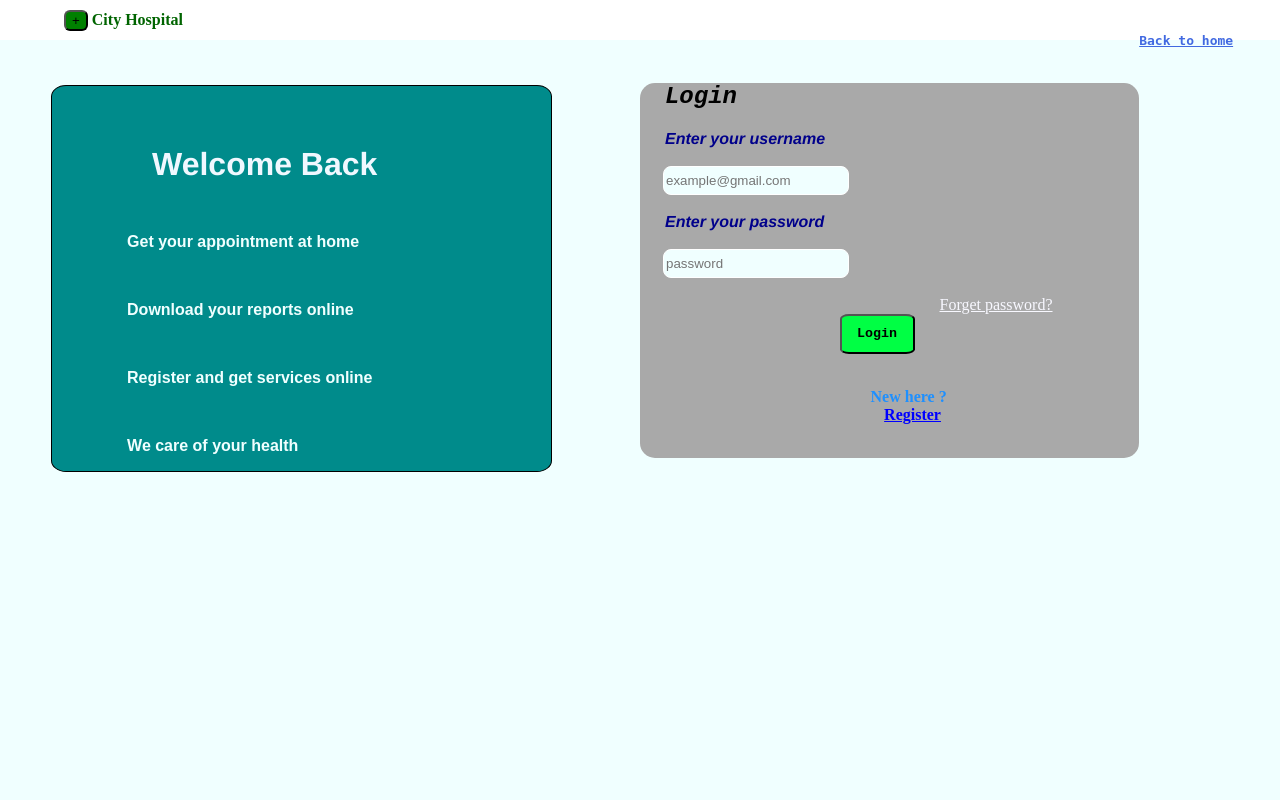
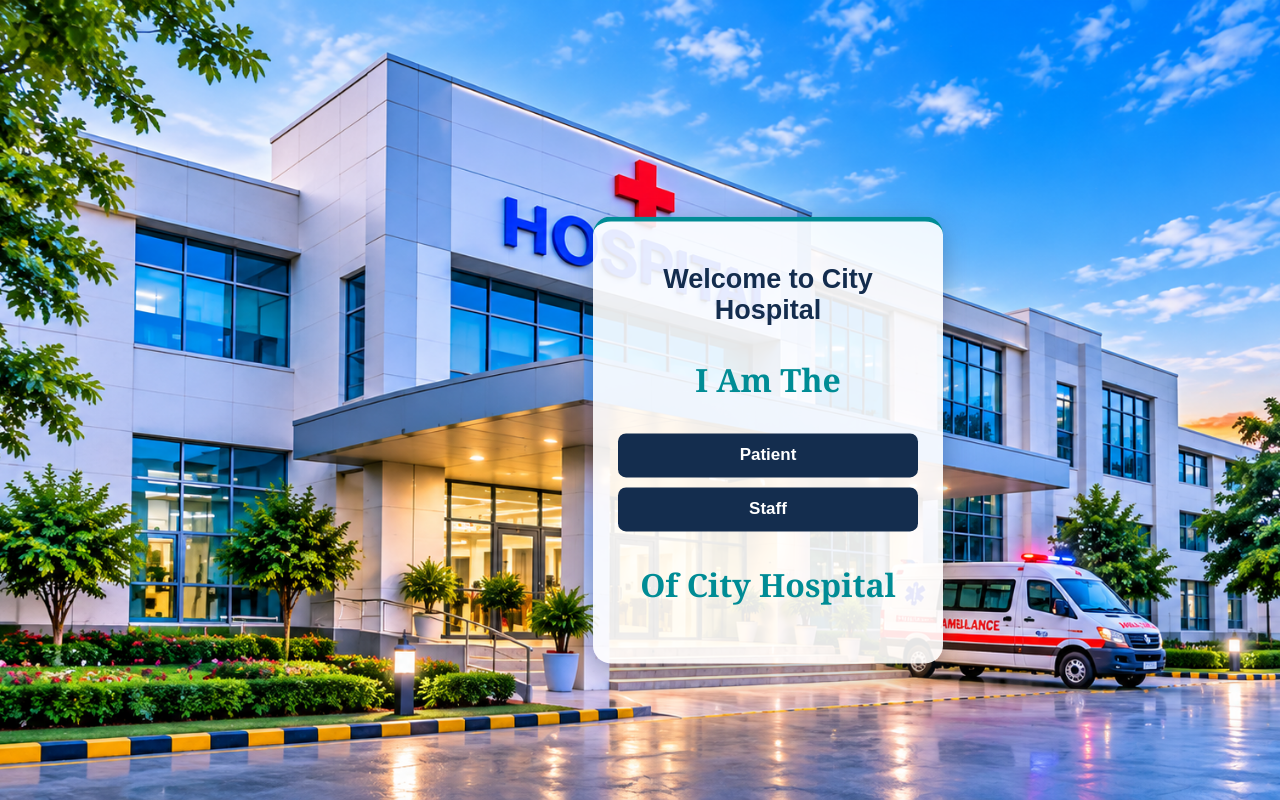
Before and after one commit to hassanfarooqslash11/HospitalManagementSystem-, a Flask app: page /login in a window 1280 px wide. Run offline with Flask 3, Linux system fonts and the light colour scheme.

Commit message:
6th commit

```diff
--- a/Templates/login.html
+++ b/Templates/login.html
@@ -1,198 +1,86 @@
 <!DOCTYPE html>
+<html lang="en">
+<head>
+<meta charset="UTF-8">
+<meta name="viewport" content="width=device-width, initial-scale=1.0">
+<title>City Hospital Login</title>
+<style>
+body { background: url("/static/hospitallogin.png") no-repeat center center fixed; background-size: cover; min-height: 100vh; margin: 0; font-family: Arial, sans-serif; }
+.logindesign { position: absolute; top: 55%; left: 60%; transform: translate(-50%, -50%); background: rgba(255,255,255,0.9); padding: 25px; border-radius: 18px; box-shadow: 0 8px 25px rgba(20,45,78,0.35); width: 300px; min-height: 350px; border-top: 5px solid #008C95; }
+h1 { text-align: center; font-size: 27px; color: #142D4E; }
+h2 { text-align: center; color: #142D4E; }
+h3 { font-size: 32px; text-align: center; font-family: Georgia, serif; color: #008C95; }
+button { display: block; width: 100%; padding: 12px; margin: 10px 0; font-size: 17px; font-weight: bold; background: #142D4E; color: #fff; border: none; border-radius: 8px; cursor: pointer; transition: 0.3s; }
+button:hover { background: #008C95; transform: scale(1.04); }
+input { width: 100%; padding: 10px; margin: 8px 0; border: 1px solid #ccc; border-radius: 8px; box-sizing: border-box; }
+.backbtn { background: #888; }
+#patientForm, #staffForm , #Userregister { display: none; }
+</style>
+</head>
+<body>
+<div class="logindesign">
+
+  <div id="roleBox">
+    <h1>Welcome to City Hospital</h1>
+    <h3>I Am The</h3>
+    <button onclick="show('patientForm')">Patient</button>
+    <button onclick="show('staffForm')">Staff</button>
+    <h3>Of City Hospital</h3>
+  </div>
+
+  <div id="patientForm">
+    <h2>Patient Login</h2>
+    <form action="/patient_login" method="POST">
+      <input type="email" name="email" placeholder="Email" required>
+      <input type="password" name="password" placeholder="Password" required>
+      <button type="submit">Login</button>
 
 
-<html lang="en">
+    </form>
+    <button type="button" class="backbtn" onclick="show('roleBox')">Back</button>
+     <a href="#Userregister">Don't have an account?</a>
+      <button onclick="show('Userregister')"> signUp </button>
+  </div>
 
-<head>
-
-    <meta charset="UTF-8">
-
-    <meta name="viewport" content="width=device-width, initial-scale=1.0">
-
-    <title>City Hospital LoginPage</title>
-
-    <style>
-
-        body{
-
-            background-color: azure;
-            /* overflow-x: hidden; */
-            box-sizing: border-box;
-            margin: 0;
-            padding: 0;
-        }
-        header{
-
-            width: 100%;
-            height: 50px;
-            position: relative;
-            top: 0;
-            left: 0;
-            background-color: white;
-            margin-top: -2%;
+  <div id="staffForm">
+    <h2>Staff Login</h2>
+    <form action="/staff_login" method="POST">
+      <input type="email" name="email" placeholder="Email" required>
+      <input type="password" name="password" placeholder="Password" required>
+      <button type="submit">Login</button>
+    </form>
+    <button type="button" class="backbtn" onclick="show('roleBox')">Back</button>
+  </div>
 
 
-        }
-        header p{
-            color: darkgreen;
-            font-weight: 800;
+  <div id="Userregister">
 
-        }
-        header p a{
+    <h1>Registeration</h1>
 
-            color: royalblue;
-            font-style: none;
-            font-family: monospace;
-            margin-left: 89%;
-            top: -5px;
-        }
-        .leftside{
+    <form action="/User_register" method="POST">
 
-            background-color: darkcyan;
-            width: 39%;
-            height: 65%;
-            margin-top: 45px;
-            border: 1px solid black;
-            border-radius: 3%;
-            margin-left: 4%;
-        }
-        .leftside h1{
+        <input type="text" name="username" placeholder="Enter your name" required>
+        <input type="email" name="Email" placeholder="Enter your email" required>
+        <input type="text" name="Password" placeholder="Password" required >
+        <input type="text" name="ConfirmPassword" placeholder="Confirm Password" show="none">
 
-            margin-left: 20%;
-            margin-top: 60px;
-            font-weight: 900;
-            font-family: 'Franklin Gothic Medium', 'Arial Narrow', Arial, sans-serif;
-            color: aliceblue;
-        }
-        .leftside p{
+        <button>Register</button>
 
-            margin-top: 50px;
-            margin-left: 15%;
-            font-weight: bold;
-            font-family: Arial, Helvetica, sans-serif;
-            color: azure;
+    </form>
+
+  </div>
 
 
-        }
-        .rightside{
-            background-color: darkgray;
-             margin-left: 50%;
-             margin-top: -32%;
-             width: 39%;
-            height: 65%;
-            border-radius: 15px;
+</div>
 
-        }
-        .rightside h2{
+<script>
+function show(id) {
+  ['roleBox', 'patientForm', 'staffForm' , 'Userregister'].forEach(function (x) {
+    document.getElementById(x).style.display = (x === id) ? 'block' : 'none';
+  });
+}
 
-            margin-left: 5%;
-            font-weight: 900;
-            font-style: oblique;
-            font-family: 'Courier New', Courier, monospace;
-        }
-        .rightside form label{
-
-            margin-left: 25px;
-            font-style: oblique;
-            font-family: 'Franklin Gothic Medium', 'Arial Narrow';
-            font-weight: 600;
-            color: darkblue;
-
-
-        }
-        .rightside form input{
-
-            width: 180px;
-            height: 25px;
-            background-color: azure;
-            border-radius: 8px;
-            border: 1.55px solid white;
-            margin-left: 23px;
-
-        }
-        .rightside form a{
-
-            margin-left: 60%;
-            color: ghostwhite;
-        }
-        .rightside form button{
-
-
-            font-family: 'Courier New', Courier, monospace;
-            font-weight: 900;
-            font-display: swap;
-            background-color: rgb(0, 255, 68);
-            border-radius: 12%;
-             margin-left: 40%;
-
-
-
-        }
-        .rightside form p{
-
-            text-align: center;
-            margin-left: 38px;
-            font-weight: 900;
-            color: dodgerblue;
-        }
-        .rightside form p a{
-            margin-left: 7.9px;
-            color: blue;
-        }
-
-    </style>
-
-</head>
-
-<body>
-
-    <header>
-       <p>
-         <button style="background-color: green; margin-top: 20px;
-         margin-left: 5%;border-radius: 6px;">+</button> City Hospital
-         <a href="home.html">Back to home</a>
-      </p>
-    </header>
-
-    <div class="leftside">
-
-        <h1>Welcome Back</h1>
-        <p>Get your appointment at home</p>
-        <p>Download your reports online</p>
-        <p>Register and get services online</p>
-        <p>We care of your health</p>
-
-    </div>
-
-    <div class="rightside">
-        <h2>Login</h2>
-        <form action="submit">
-
-
-            <label for="username">
-                Enter your username
-            </label>
-            <br><br>
-            <input type="text" placeholder="example@gmail.com">
-            <br><br>
-             <label for="username">
-                Enter your password
-            </label>
-            <br><br>
-            <input type="text" placeholder="password">
-            <br><br>
-
-            <a href="forgetpage">Forget  password?</a>
-            <br>
-            <button id="getmein" style="height: 40px; width: 15%;">Login</button>
-            <br><br>
-
-            <p>New here ? <br> <a href="">Register</a></p>
-            <br>
-
-        </form>
-    </div>
-
-
+// document.getElementById("Userregister").style.display = ("Userregister") ? 'block' : 'none';
+</script>
 </body>
 </html>
```
Also changed, not shown: Statics/style.css (deleted, +0 -39 lines), Templates/home.html (+6 -2 lines), hassan.txt (deleted, +0 -10 lines), requirements.txt (deleted, +0 -10 lines), static/hospitallogin.png (added).
